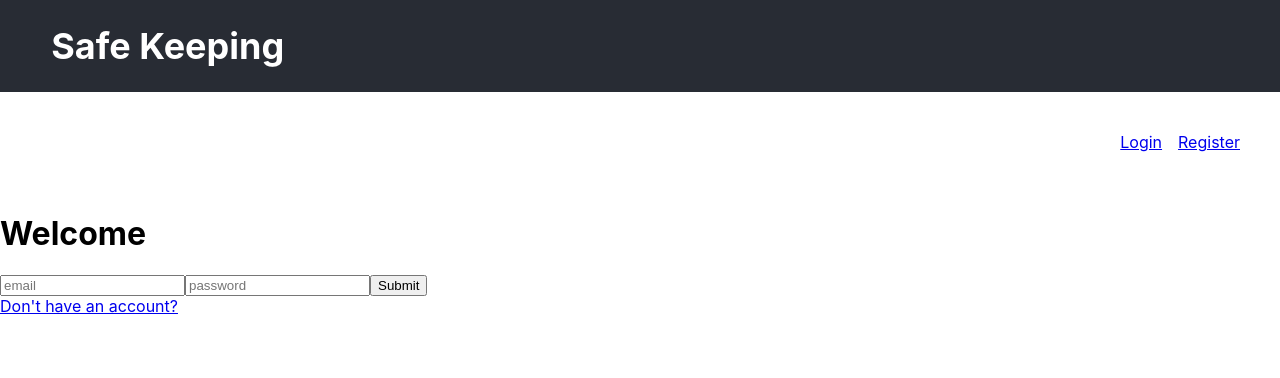
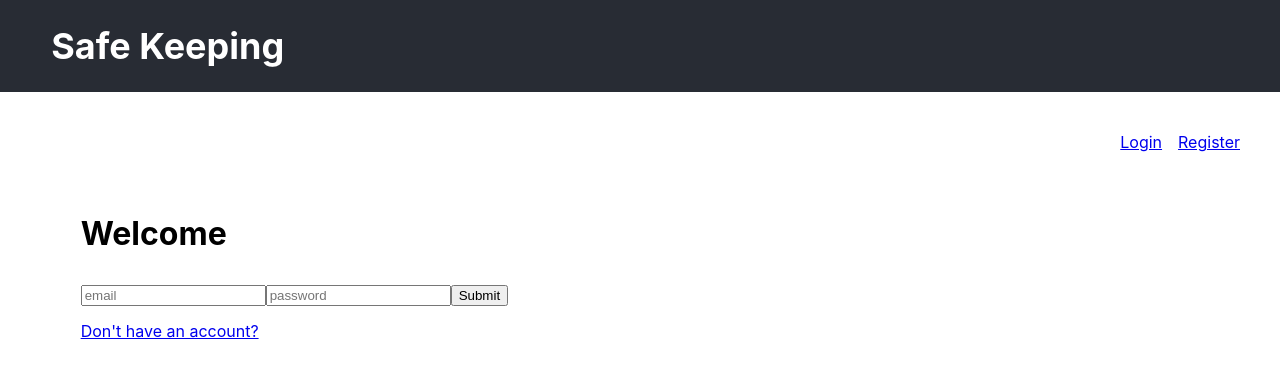
Before and after one commit to blobbyblobfish/safe-keeping-frontend-web, a React (Create React App) app: page /login in a window 1280 px wide. Shown: the top 378 px of the page. Built offline with nearby package versions, Linux system fonts and the light colour scheme.

Commit message:
Styling and push user to login upon logout

```diff
--- a/src/App.css
+++ b/src/App.css
@@ -50,6 +50,11 @@
   padding-right: 6.3vw
 }
 
+.leftAlign {
+  text-align: left;
+  padding-left: 6.3vw
+}
+
 .navbar {
   padding: 4vh;
   display: flex;
--- a/src/App.js
+++ b/src/App.js
@@ -36,7 +36,8 @@ function App( { state, dispatch, history } ) {
 
   function handleLogout() {
       localStorage.tokenId = ''
-      dispatch({type: "LOGOUT"})
+      dispatch({ type: "LOGOUT" })
+      history.push("/login")
   }
 
   return (
--- a/src/pages/LoginPage.js
+++ b/src/pages/LoginPage.js
@@ -38,9 +38,9 @@ function LoginPage({ state, dispatch, history }) {
 
     }
 
-    return <div>
+    return <div className="leftAlign">
         <h1>Welcome</h1>
-        <form onSubmit={handleLogin}>
+        <form style={{paddingTop: 10, paddingBottom: 15}} onSubmit={handleLogin}>
             <input name="email" value={email} onChange={(e) => setEmail(e.target.value)} type="text" placeholder="email" />
             <input name="password" value={password} onChange={(e) => setPassword(e.target.value)} type="password" placeholder="password" />
             <input type="submit" />
--- a/src/pages/RegistrationPage.js
+++ b/src/pages/RegistrationPage.js
@@ -36,9 +36,9 @@ function RegistrationPage({ state, dispatch, history }) {
             })
     }
 
-    return <div>
+    return <div className="leftAlign" >
         <h1>Register</h1>
-        <form onSubmit={handleRegister}>
+        <form style={{paddingTop: 10, paddingBottom: 15}} onSubmit={handleRegister}>
             <input name="name" value={name} onChange={(e) => setName(e.target.value)} type="text" placeholder="Name" />
             <input name="email" value={email} onChange={(e) => setEmail(e.target.value)} type="text" placeholder="email" />
             <input name="password" value={password} onChange={(e) => setPassword(e.target.value)} type="password" placeholder="password" />
```
